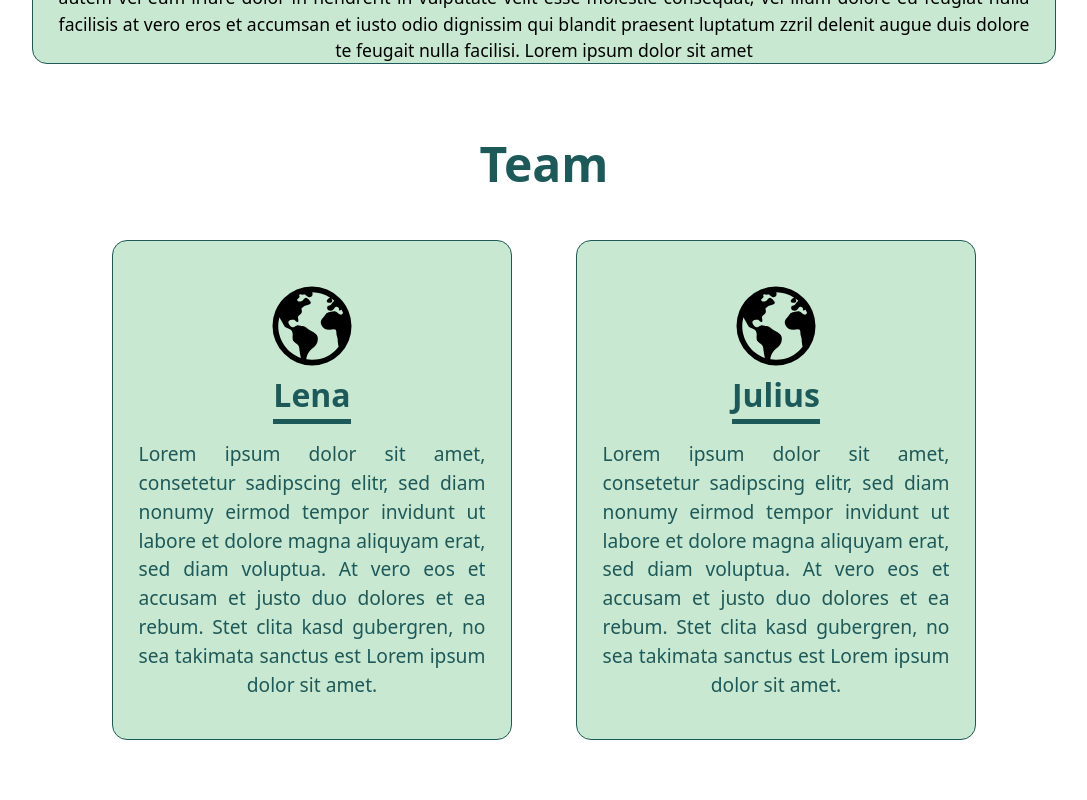
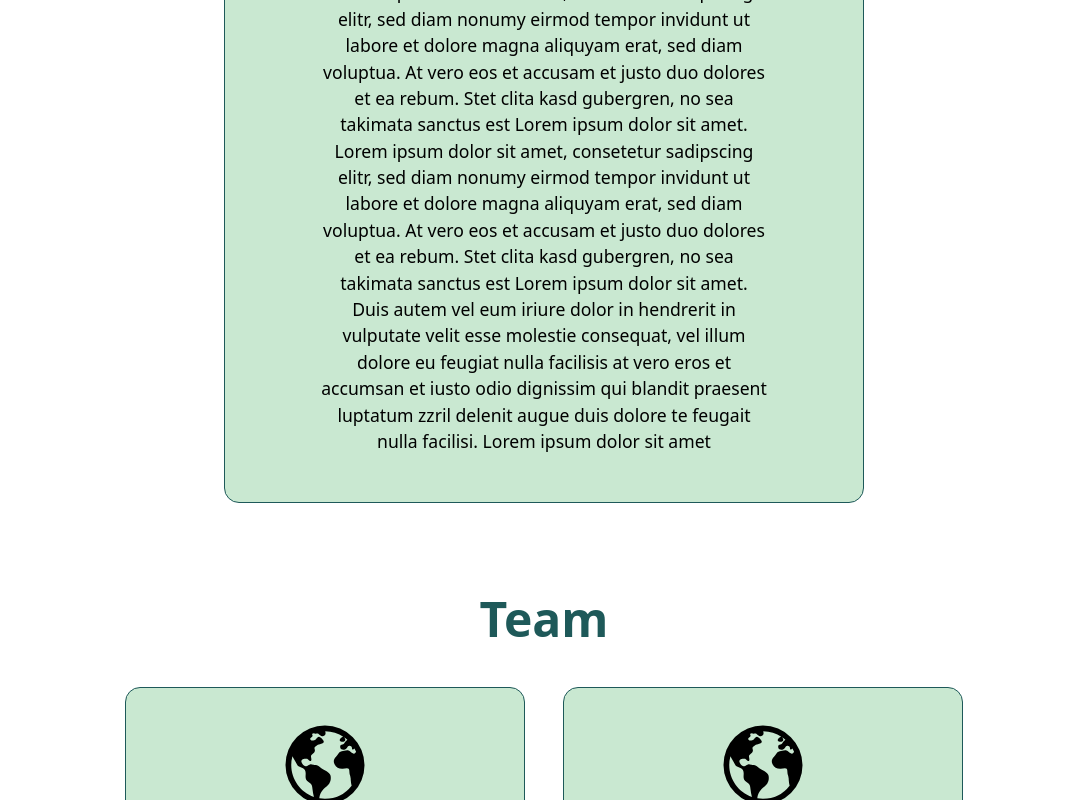
Before and after one commit to GeoStories2023/website, a React (Vite) app: page /about in a window 1280 px wide. Shown: the part 460-1260 px from the top of the page, without its empty margins (96-1183 px from the left). Built offline with nearby package versions, Linux system fonts and the light colour scheme; no server answers.

Commit message:
About-Page responsive gestylt

```diff
--- a/src/style/About.scss
+++ b/src/style/About.scss
@@ -1,12 +1,9 @@
 .about-container{
-  display: flex;
-  flex-direction: column;
-  align-items: center;
-  align-content: space-between;
   color: black;
-  gap: 8vh;
+  margin: 3rem 0;
 
   .about-header{
+    margin-bottom: 1rem;
     span{
       font-size: 3.5rem;
       font-weight: 700;
@@ -15,14 +12,11 @@
   }
 
   .about-vision{
-    display: flex;
-    flex-direction: column;
-    flex-wrap: wrap;
-    align-items: flex-start;
     width: 80vw;
+    margin: 0 auto 3rem auto;
     background-color: #C9E8D1;
     border-radius: 15px;
-    padding-inline: 2vw;
+    padding: 2rem;
     border: 1px solid #1E5959;
 
     span{
@@ -33,44 +27,37 @@
     }
   }
   .about-team{
-    display: flex;
-    flex-direction: column;
-    padding-bottom: 5vh;
-
 
     .team-title{
       font-size: 3rem;
       font-weight: 700;
       color: #1E5959;
-      padding-bottom: 5vh;
     }
 
     .team-cards-container{
       display: flex;
       flex-direction: row;
       justify-content: center;
-      gap: 5vw;
+      gap: 3vw;
+      margin: 1rem 0;
       flex-wrap: wrap;
 
       .team-card-container{
-        display: flex;
-        flex-direction: column;
-        align-items: center;
-        flex-wrap: wrap;
         width: 20vw;
         min-width: 400px;
         background-color: #C9E8D1;
         border: 1px solid #1E5959;
         border-radius: 15px;
-        padding-inline: 2vw;
-        padding-block: 5vh;
+        padding: 2rem;
 
         .team-member-name{
           font-size: 2rem;
+          display: block;
           font-weight: 700;
           color: #1E5959;
           border-bottom: 5px solid #1E5959;
           margin-bottom: 2vh;
+          padding: 1rem 0;
         }
 
         .team-member-description{
@@ -84,3 +71,39 @@
     }
   }
 }
+
+
+@media (min-width: 576px) {
+
+}
+
+// Medium devices (tablets, 768px and up)
+@media (min-width:768px) {
+
+}
+
+// Large devices (desktops, 992px and up)
+@media (min-width: 992px) {
+  .about-container {
+    .about-vision {
+      width: 60vw;
+      margin: 0 auto 3rem auto;
+      padding: 3rem 6rem;
+    }
+    .about-team {
+      margin: 5rem 0;
+      .team-cards-container {
+        margin: 2rem;
+      }
+    }
+  }
+}
+
+// Extra large devices (large desktops, 1200px and up)
+@media (min-width: 1200px) {
+  .about-container {
+    .about-vision {
+      width: 50vw;
+    }
+  }
+}
```
